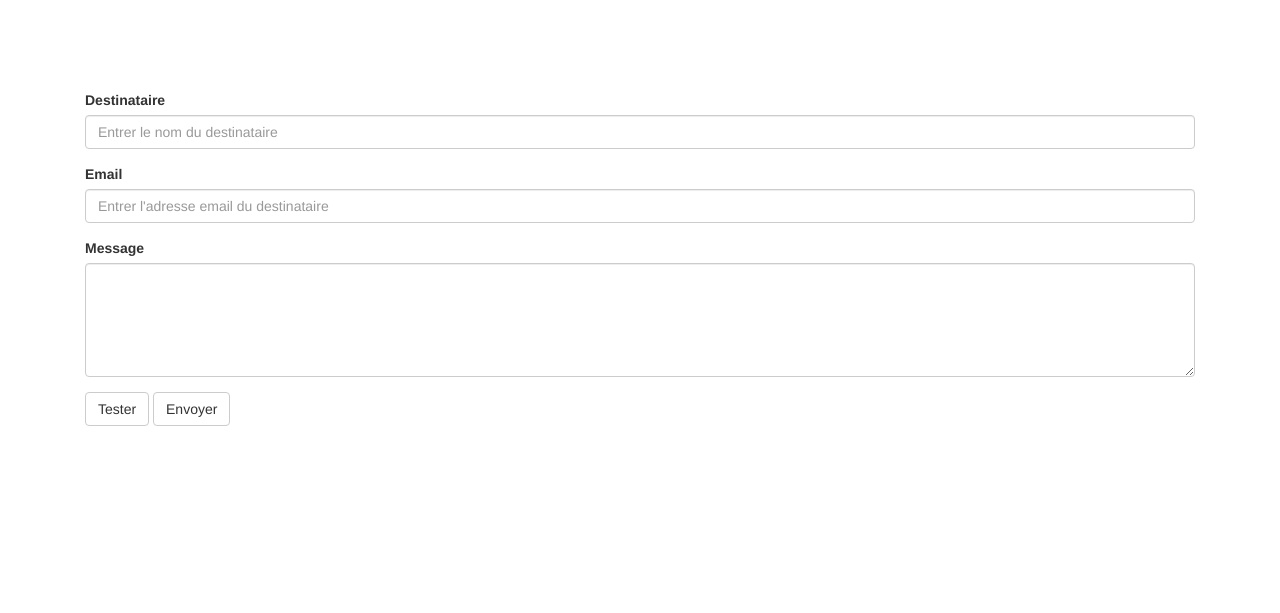
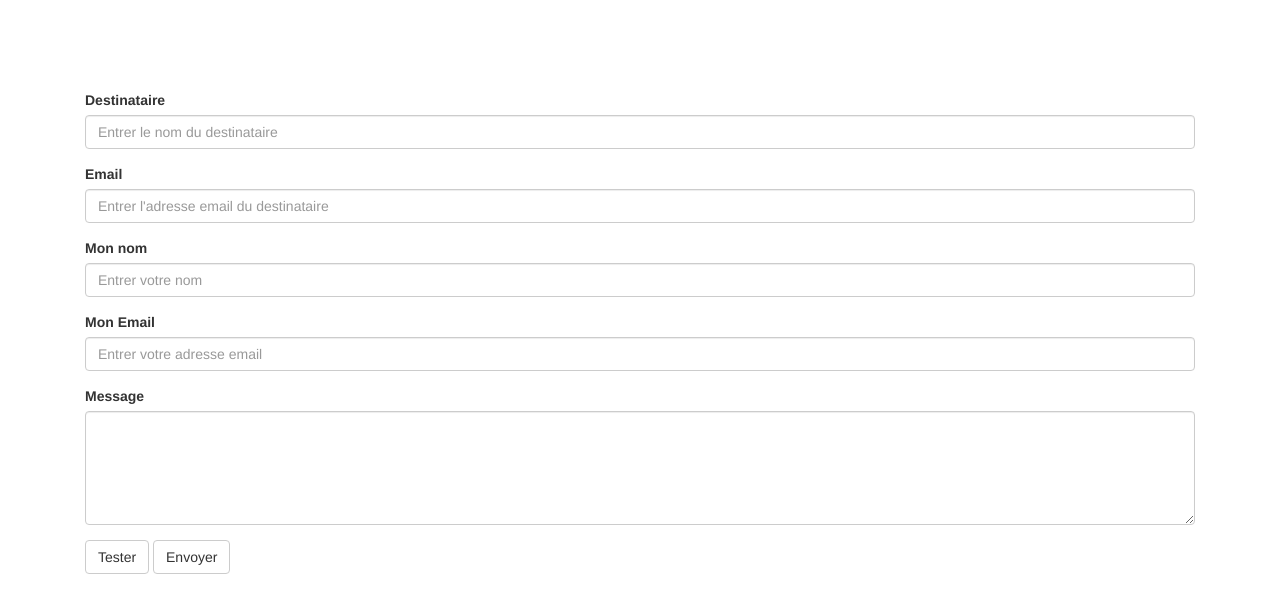
Before and after one commit to jducro/carte_abde, a PHP site: page / in a window 1280 px wide. Shown: the top 613 px of the page. Run offline with PHP 8.4, Linux system fonts and the light colour scheme; some libraries are stand-ins or nearby versions.

Commit message:
Corrections suite remarques + email OK

```diff
--- a/css/carte.css
+++ b/css/carte.css
@@ -25,16 +25,16 @@ div.content {
 .card_render .over_text.line2 {
   top: 12%;
 }
-@media (max-width:655px) {
-  .card_render .over_text {
-    font-size: 4.5vw;
-  }
-}
 .card_render .card_text {
   bottom: 15%;
   width: 100%;
   text-align: left;
-  font-size: 2vw;
+  font-size: 30px;
+}
+@media (max-width:655px) {
+  .card_render .over_text, .card_render .card_text {
+    font-size: 4.5vw;
+  }
 }
 .card_render canvas#snow {
   display: block;
--- a/index.php
+++ b/index.php
@@ -7,8 +7,8 @@
 
 // @TODO remplacer ces valeurs
 $sender = "test@test.fr";
-$subject = "Test sujet email";
-$message = "Bonjour ##NAME##, Exemple de message où le lien est ##LINK##";
+$subject = "##SENDER## vous a envoyé une carte";
+$message = 'Bonjour ##NAME##, <br /> ##NAME## vous a envoyé une carte <a href="##LINK##">Cliquez ici</a> pour la voir.';
 
 
 
@@ -24,11 +24,19 @@ if (!empty($_POST['new_card'])) {
 	$data['message'] = $_POST['message'];
 	$link = 'http://'.$_SERVER['SERVER_NAME'].$_SERVER['SCRIPT_NAME'].'?card='.base64_encode(json_encode($data));
 
-	$to      = $_GET['email'];
-	$message = str_replace('##NAME##', $link, $_GET['recipient']);
+	$to      = $_POST['recipient'] . ' <' .$_POST['email'] . '>';
+	$sender  = $_POST['sender'] . ' <' . $sender . '>';
+	$reply_to = $_POST['sender'] . ' <' . $_POST['sender_email'] . '>';
+	$subject = str_replace('##SENDER##', $_POST['sender'], $subject);
+	$message = str_replace('##NAME##', $_POST['recipient'], $message);
 	$message = str_replace('##LINK##', $link, $message);
-	$headers = 'From: ' . $sender . "\r\n" .
-		'Reply-To: ' .  $sender . "\r\n" .
+
+	// Pour envoyer un mail HTML, l'en-tête Content-type doit être défini
+	$headers  = 'MIME-Version: 1.0' . "\r\n";
+	$headers .= 'Content-type: text/html; charset=UTF-8' . "\r\n";
+
+	$headers .= 'From: ' . $sender . "\r\n" .
+		'Reply-To: ' .  $reply_to . "\r\n" .
 		'X-Mailer: PHP/' . phpversion();
 
 	mail($to, $subject, $message, $headers);
--- a/js/card.js
+++ b/js/card.js
@@ -99,8 +99,8 @@ function makeItSnow()
 function animate()
 {
     $('.card_render').show();
-    $(".line1").show("slide", {direction: "left"}, 1000, function(){
-        $(".line2").show("slide", {direction: "left"}, 10000);
+    $(".line1").fadeIn(1000, function(){
+        $(".line2").fadeIn(1000);
     });
     //makeItSnow();
     //$('.card_text').addClass('animated fadeInDown');
--- a/template.php
+++ b/template.php
@@ -66,6 +66,14 @@
 						<input type="email" class="form-control" id="email" name="email" placeholder="Entrer l'adresse email du destinataire">
 					</div>
 					<div class="form-group">
+						<label for="sender">Mon nom</label>
+						<input type="text" class="form-control" id="sender" name="sender" placeholder="Entrer votre nom">
+					</div>
+					<div class="form-group">
+						<label for="sender_email">Mon Email</label>
+						<input type="email" class="form-control" id="sender_email" name="sender_email" placeholder="Entrer votre adresse email">
+					</div>
+					<div class="form-group">
 						<label for="message">Message</label>
 						<textarea name="message" id="message" class="form-control"  cols="30" rows="5"></textarea>
 					</div>
@@ -74,7 +82,7 @@
 				</form>
 				<br />
 				<?php if (!empty($link)): ?>
-					<a href="<?php echo $link; ?>"><?php echo $link; ?></a>
+					Votre message a bien été envoyé
 				<?php endif; ?>
 			</div>
 		</div>
```
